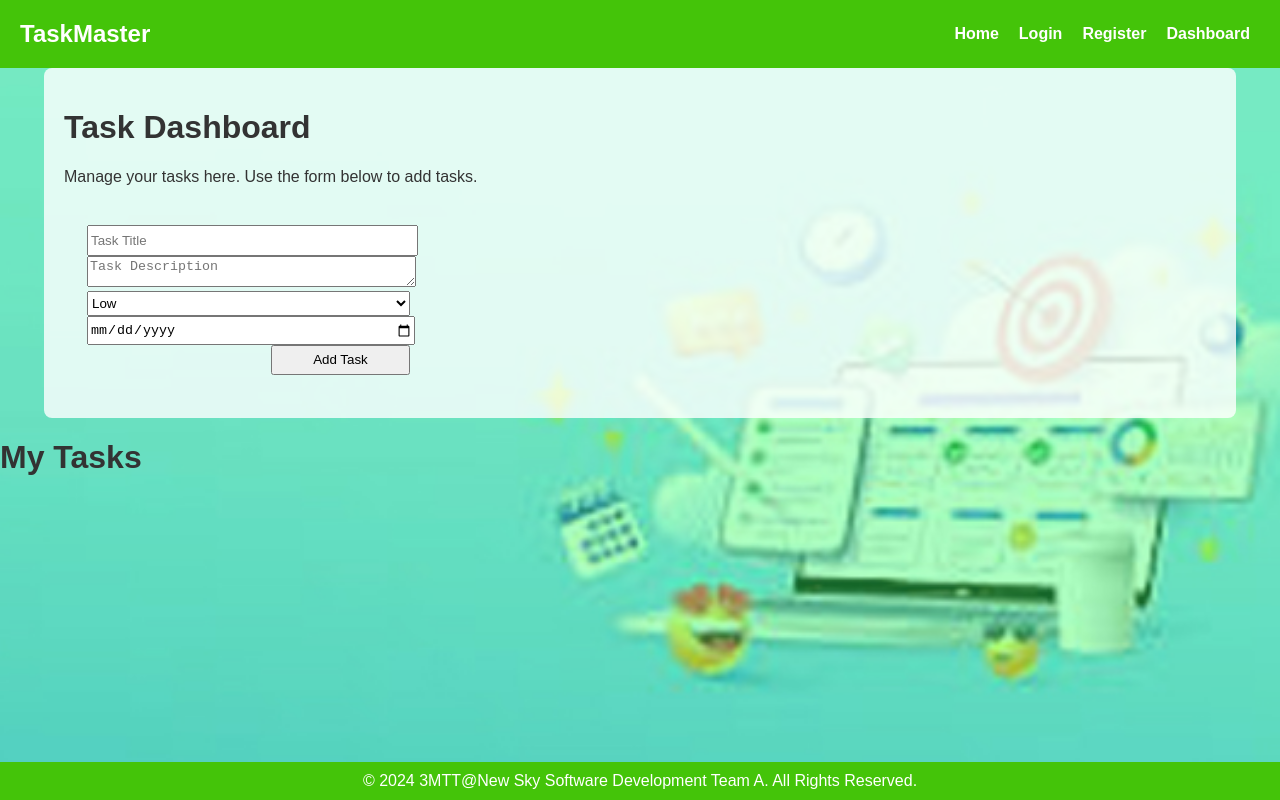
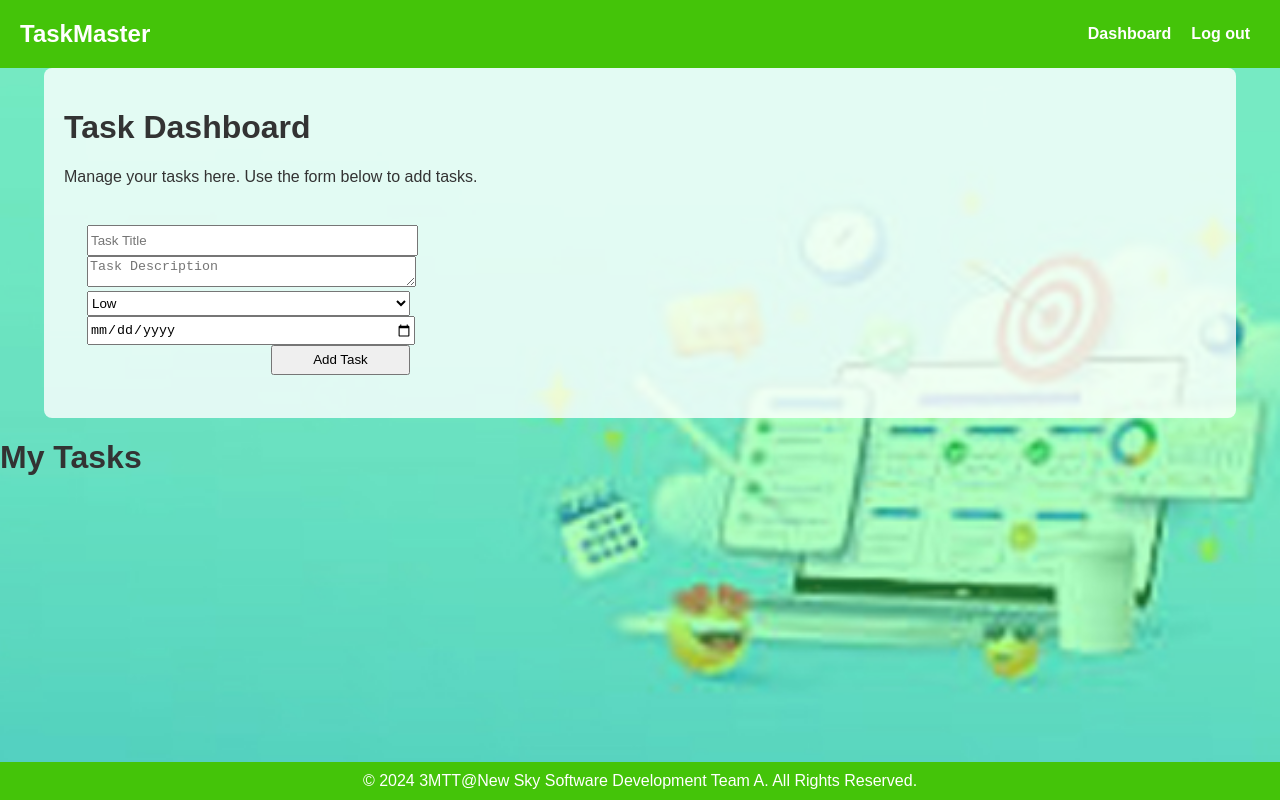
Before and after one commit to ANAS-Y/taskMaster, a website: page public/dashboard.html in a window 1280 px wide. Drawn offline with nearby package versions, Linux system fonts and the light colour scheme; no server answers; sample sign-in values are in the browser's storage.

Commit message:
Dashboard Update
Dashboard Update

```diff
--- a/public/dashboard.html
+++ b/public/dashboard.html
@@ -11,10 +11,9 @@
     <!-- Navbar here -->
         <div class="logo">TaskMaster</div>
         <ul>
-          <li><a href="index.html">Home</a></li>
-          <li><a href="login.html">Login</a></li>
-          <li><a href="register.html">Register</a></li>
           <li><a href="dashboard.html">Dashboard</a></li>
+          <li><a href="index.html">Log out</a></li>
+
         </ul>
   </div>
   <div class="container">
```
